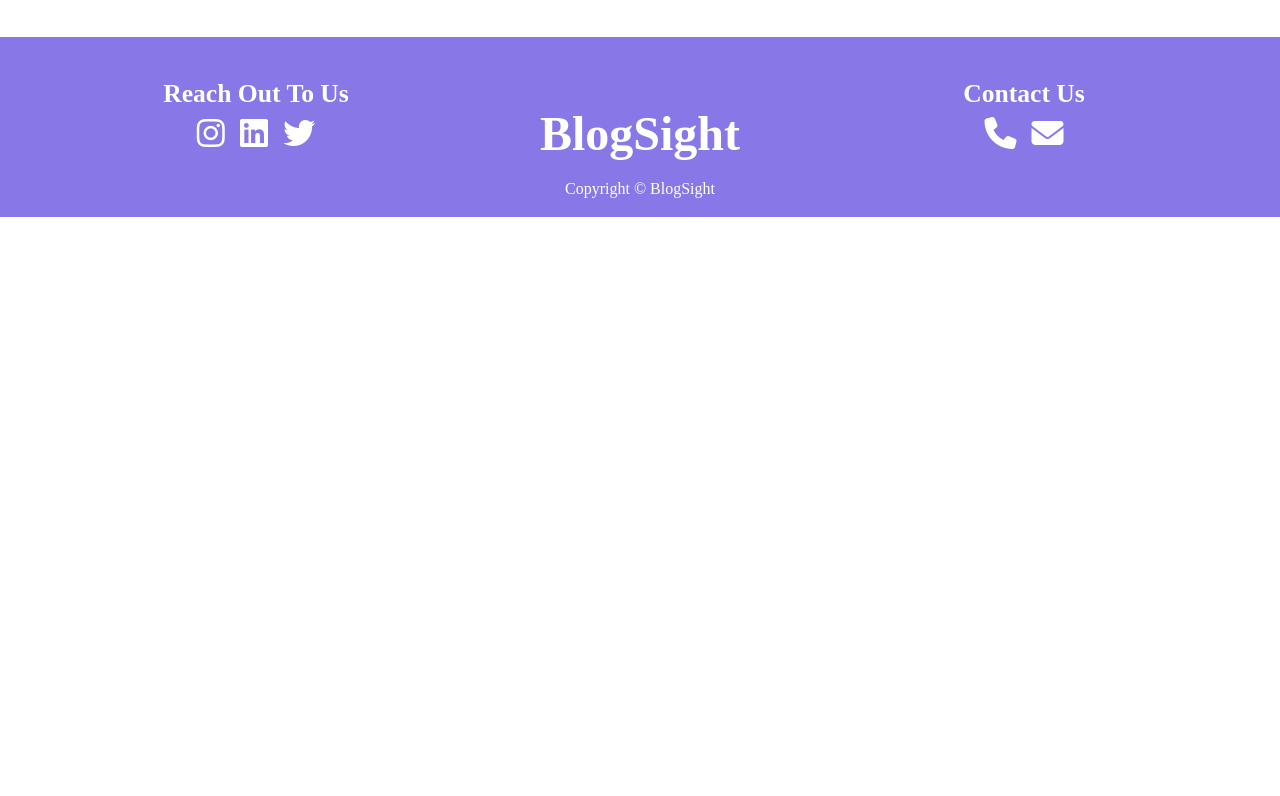
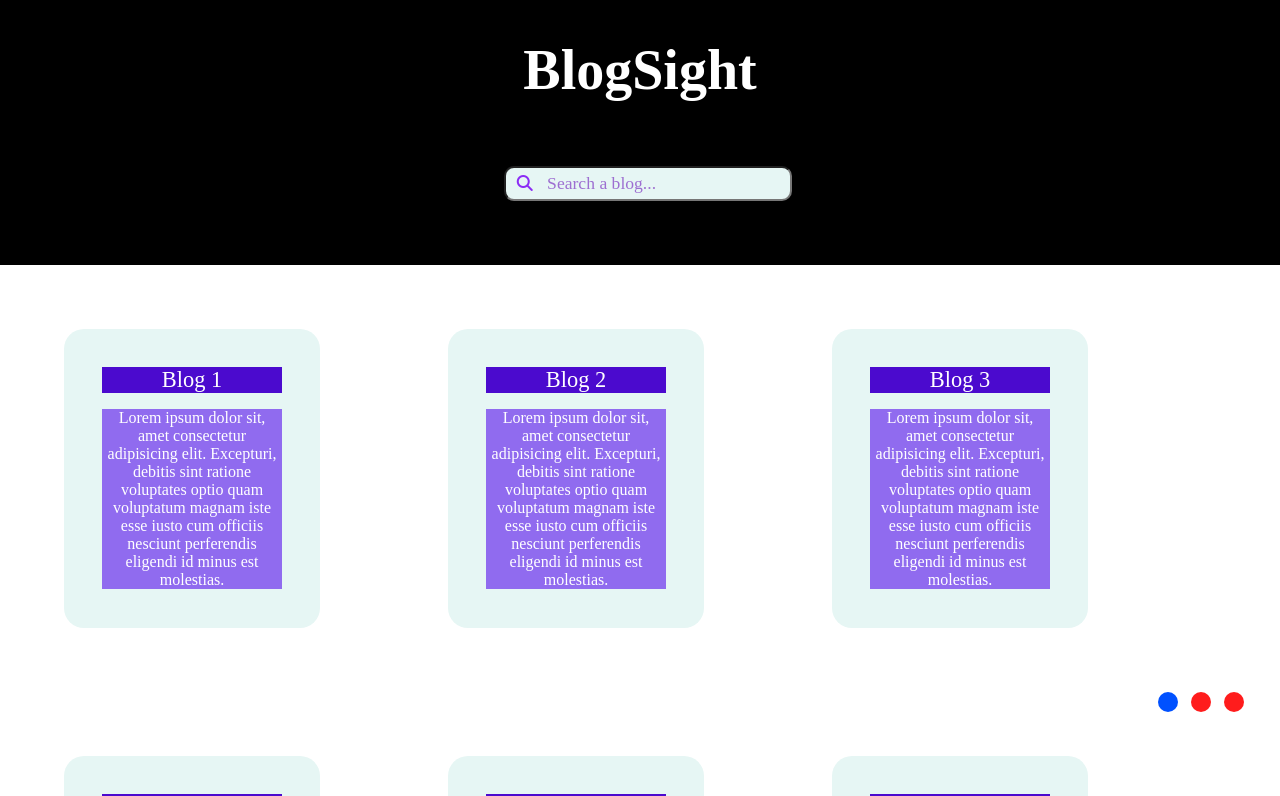
Before and after one commit to AshiqNoor-S/Blog-Sight, a React (Create React App) app in the folder blogsight/: page /blogs in a window 1280 px wide. Shown: the top 796 px of the page. Built offline with nearby package versions, Linux system fonts and the light colour scheme; a web font is replaced by a local one.

Commit message:
Blog page changes

```diff
--- a/blogsight/public/hero.css
+++ b/blogsight/public/hero.css
@@ -5,6 +5,8 @@
     font-family: 'Red Rose', cursive;
     color: #fff;
 }
+
+/* HOME PAGE */
 
 .hero{
     min-height: 100vh;
@@ -161,6 +163,7 @@
     text-align: center;
     background-color: #8878e7;
     padding: 0% 5% 1.5%;
+    clear: left;
 }
 
 .reach-out-column {
@@ -215,3 +218,102 @@
     color: #7700ff;
     transition: all 0.1s ease-in-out;
 }
+
+/* BLOGS PAGE */
+
+.blog-pg-heading {
+    padding-top: 3%;
+    font-size: 3.5rem;
+}
+
+.search-bar {
+    padding: 5%;
+}
+
+.search-bar input {
+    width: 25%;
+    padding: 0.3rem;
+    border-radius: 10px;
+    font-size: 1.1rem;
+    padding-left: 2.5rem;
+    color: #8b2cf5;
+    background-color: #e6f6f4;
+}
+
+.search-bar input::placeholder {
+    position: relative;
+    padding-left: 0;
+    left: 0.07rem;
+    color: #9d6fd1;
+}
+
+.search-bar i {
+    position: relative;
+    left: 1.8rem;
+    /* top: 0.1rem; */
+    color: #8b2cf5;
+}
+
+.blogs-section {
+    /* margin: 2%; */
+    /* display: flex; */
+    /* flex-direction: row;
+    justify-content: space-around; */
+    align-items: center;
+    text-align: center;
+    background-color: #000000;
+}
+
+.blog-card-section {
+    width: 100%;
+    background-color: #00f418;
+}
+
+.blog-card {
+    background-color: #e6f6f4;
+    height: 5%;
+    width: 20%;
+    padding: 3%;
+    border-radius: 20px;
+    float: left;
+    margin: 5%;
+}
+
+.card-title {
+    margin-bottom: 1rem;
+    font-size: 1.4rem;
+    background-color: #4b0ace;
+}
+
+.card-content {
+    font-size: 1rem;
+    background-color: #906bef;
+}
+
+/* Paginator */
+
+.single-paginator-active {
+    background: #0051ff;
+    border-radius: 50%;
+    width: 20px;
+    height: 20px;
+    color: #7700ff;
+    float: left;
+    margin-left: 0.5%;
+    margin-right: 0.5%;
+}
+
+.single-paginator {
+    background: #ff1c1c;
+    border-radius: 50%;
+    width: 20px;
+    height: 20px;
+    color: #7700ff;
+    float: left;
+    margin-left: 0.5%;
+    margin-right: 0.5%;
+}
+
+.paginator-row {
+    margin: auto;
+}
--- /dev/null
+++ b/blogsight/src/blog-cards.js
@@ -0,0 +1,34 @@
+const blogCards = [
+	{
+		id: 1,
+		cardTitle: "Blog 1",
+		cardContent: "Lorem ipsum dolor sit, amet consectetur adipisicing elit. Excepturi, debitis sint ratione voluptates optio quam voluptatum magnam iste esse iusto cum officiis nesciunt perferendis eligendi id minus est molestias."
+	},
+	{
+		id: 2,
+		cardTitle: "Blog 2",
+		cardContent: "Lorem ipsum dolor sit, amet consectetur adipisicing elit. Excepturi, debitis sint ratione voluptates optio quam voluptatum magnam iste esse iusto cum officiis nesciunt perferendis eligendi id minus est molestias."
+	},
+	{
+		id: 3,
+		cardTitle: "Blog 3",
+		cardContent: "Lorem ipsum dolor sit, amet consectetur adipisicing elit. Excepturi, debitis sint ratione voluptates optio quam voluptatum magnam iste esse iusto cum officiis nesciunt perferendis eligendi id minus est molestias."
+	},
+	{
+		id: 4,
+		cardTitle: "Blog 4",
+		cardContent: "Lorem ipsum dolor sit, amet consectetur adipisicing elit. Excepturi, debitis sint ratione voluptates optio quam voluptatum magnam iste esse iusto cum officiis nesciunt perferendis eligendi id minus est molestias."
+	},
+	{
+		id: 5,
+		cardTitle: "Blog 5",
+		cardContent: "Lorem ipsum dolor sit, amet consectetur adipisicing elit. Excepturi, debitis sint ratione voluptates optio quam voluptatum magnam iste esse iusto cum officiis nesciunt perferendis eligendi id minus est molestias."
+	},
+	{
+		id: 6,
+		cardTitle: "Blog 6",
+		cardContent: "Lorem ipsum dolor sit, amet consectetur adipisicing elit. Excepturi, debitis sint ratione voluptates optio quam voluptatum magnam iste esse iusto cum officiis nesciunt perferendis eligendi id minus est molestias."
+	}
+]
+
+export default blogCards;
--- /dev/null
+++ b/blogsight/src/components/BlogCard.jsx
@@ -0,0 +1,10 @@
+import React from "react";
+
+function BlogCard(props){
+    return (<div className="blog-card">
+		<div className="card-title">{props.cardTitle}</div>
+		<div className="card-content">{props.cardContent}</div>
+    </div>
+);}
+
+export default BlogCard;
--- a/blogsight/src/components/Blogs.jsx
+++ b/blogsight/src/components/Blogs.jsx
@@ -1,8 +1,25 @@
 import React from "react";
+import SearchBar from "./SearchBar";
+import BlogCard from "./BlogCard";
+import Paginator from "./Paginator";
+import blogCards from "../blog-cards";
 
 function Blogs(){
-    return (<div>
-        <h1>Blogs Page</h1>
+    return (<div className="blogs-section">
+        <h1 className="blog-pg-heading">BlogSight</h1>
+		<SearchBar />
+		{/* <div className="blog-card-section"> */}
+			{blogCards.map(blogCard => (
+				<BlogCard key={blogCard.id} cardTitle={blogCard.cardTitle} cardContent={blogCard.cardContent} />
+			))}
+		{/* </div> */}
+
+		<div className="paginator-row">
+		<Paginator key="1" paginatorActive="1" />
+		<Paginator key="2" paginatorActive="0" />
+		<Paginator key="3" paginatorActive="0" />
+		</div>
+
     </div>
 );}
 
--- /dev/null
+++ b/blogsight/src/components/Paginator.jsx
@@ -0,0 +1,13 @@
+import React from "react";
+
+function Paginator(props){
+	if(props.paginatorActive === "1"){
+		return (<div className="single-paginator-active"></div>
+		)
+	} else {
+		return (<div className="single-paginator"></div>
+		)
+	}
+    ;}
+
+export default Paginator;
--- /dev/null
+++ b/blogsight/src/components/SearchBar.jsx
@@ -0,0 +1,12 @@
+import React from "react";
+
+function SearchBar(){
+    return (<div className="search-bar">
+		<form method="POST" action="/">
+			<i class="fa fa-search" aria-hidden="true"></i>
+			<input type="text" placeholder="Search a blog..."></input>
+		</form>
+    </div>
+);}
+
+export default SearchBar;
```
